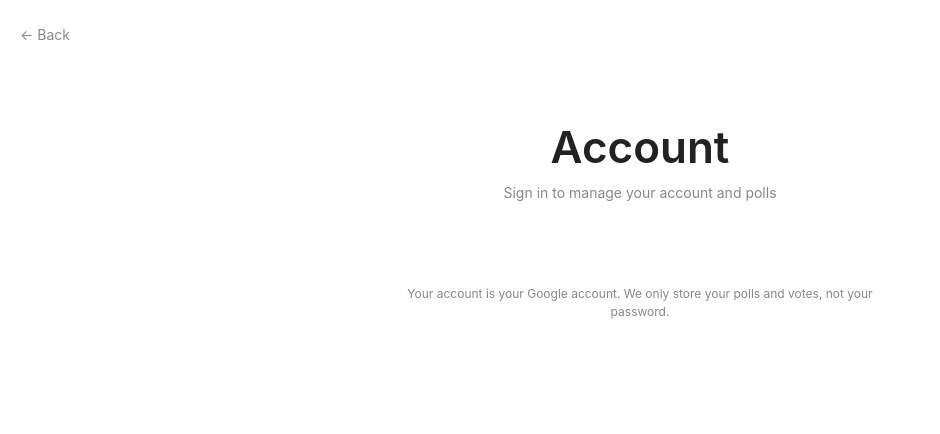
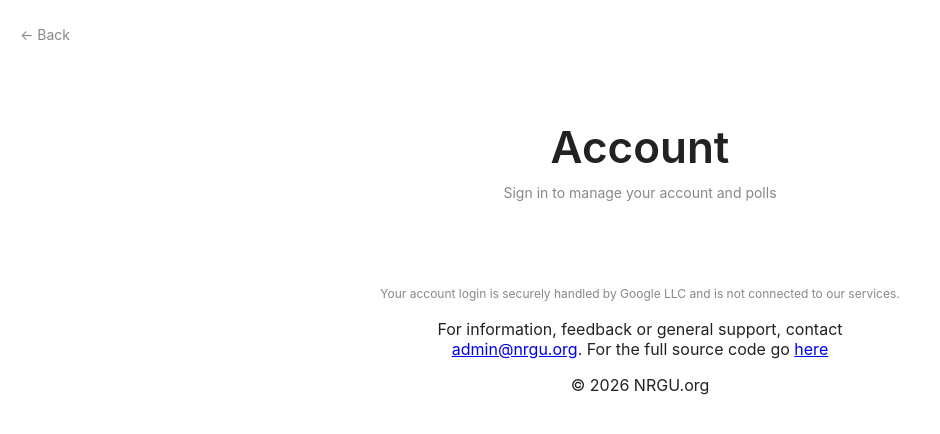
Before and after one commit to Kibblix/account.nrgu.org, a plain HTML site: page index.html in a window 1280 px wide. Shown: the whole page, without its empty margins (0-940 px from the left). Drawn offline with Linux system fonts and the light colour scheme; no server answers.

Commit message:
Update footer content and account login message

```diff
--- a/index.html
+++ b/index.html
@@ -253,8 +253,15 @@
         <div id="msg"></div>
 
         <small>
-            Your account is your Google account. We only store your polls and votes, not your password.
+            Your account login is securely handled by Google LLC and is not connected to our services.
         </small>
+        <footer>
+            <p>
+                For information, feedback or general support, contact
+                <a href="mailto:admin@nrgu.org">admin@nrgu.org</a>. For the full source code go <a href="https://github.com/Kibblix/account.nrgu.org/">here</a>
+            </p>
+            <p>&copy; 2026 NRGU.org</p>
+        </footer>
     </main>
 
     <script type="module">
```
